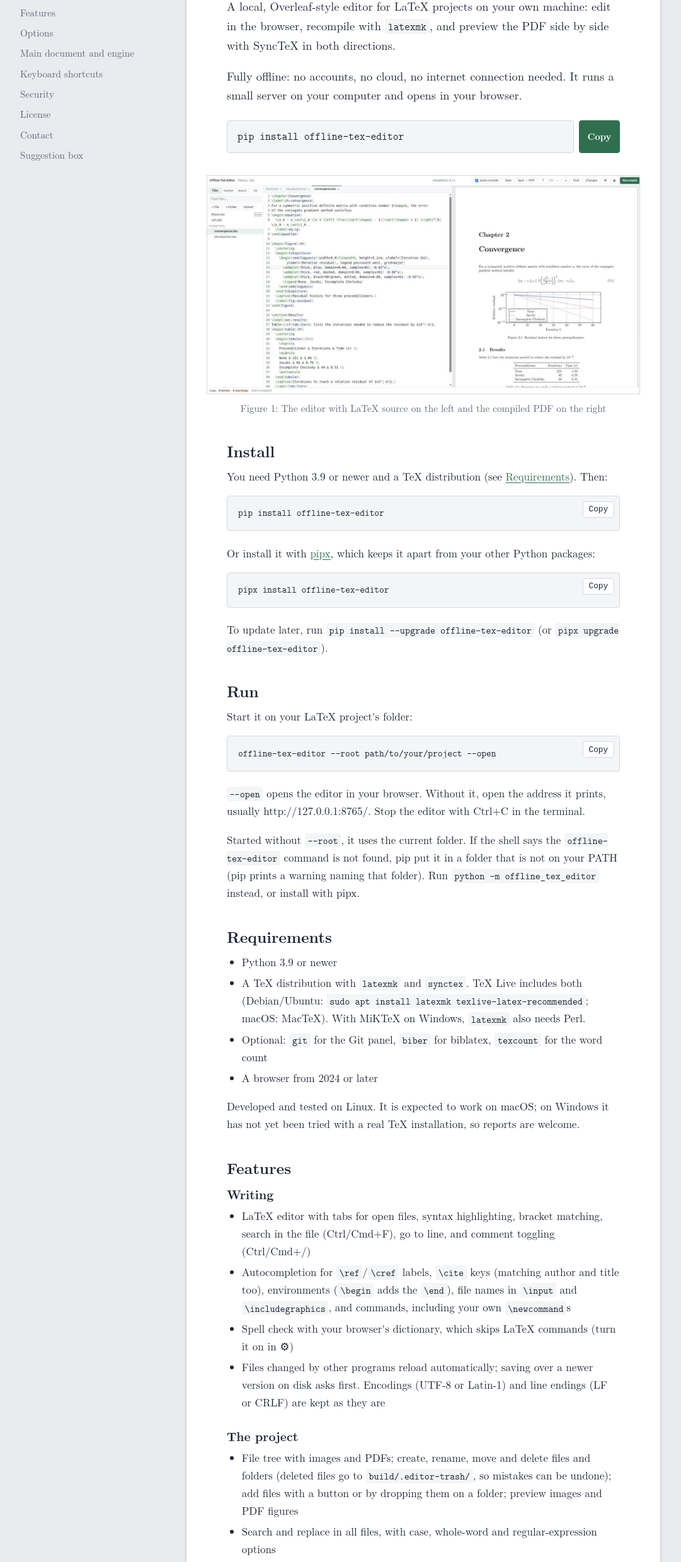
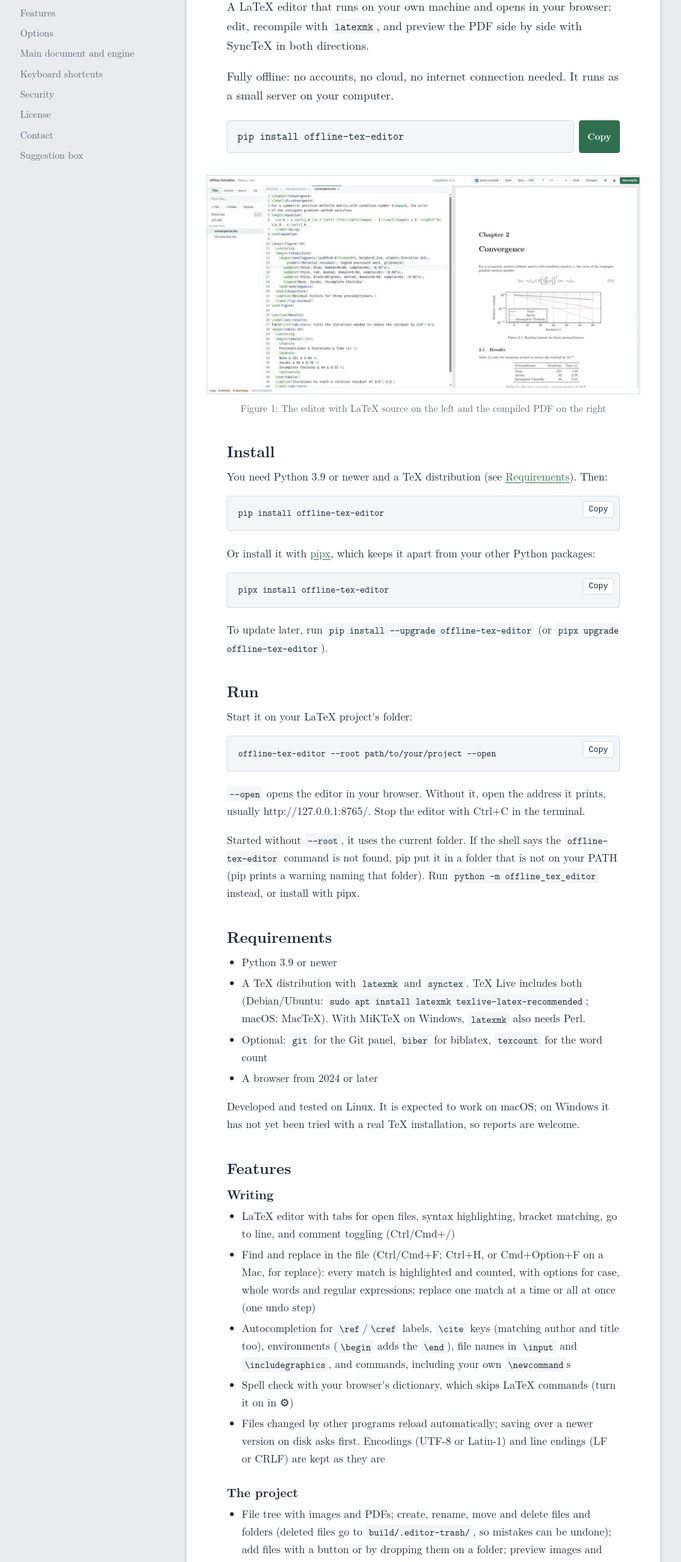
Before and after one commit to offline-tex-editor/offline-tex-editor.github.io, a plain HTML site: page index.html in a window 1280 px wide. Shown: the part 166-2646 px from the top of the page at 63% size, without its empty margins (100-1181 px from the left). Drawn offline with Linux system fonts and the light colour scheme.

Commit message:
Update the website for version 0.2.1

```diff
--- a/index.html
+++ b/index.html
@@ -4,7 +4,7 @@
 <meta charset="utf-8">
 <meta name="viewport" content="width=device-width, initial-scale=1">
 <title>Offline TeX Editor</title>
-<meta name="description" content="A local, Overleaf-style LaTeX editor that runs on your own machine. Install it with pip install offline-tex-editor.">
+<meta name="description" content="A LaTeX editor that runs on your own machine and opens in your browser. Install it with pip install offline-tex-editor.">
 <link rel="icon" href="assets/favicon.svg" type="image/svg+xml">
 <link rel="stylesheet" href="assets/style.css?v=7496e81ffb">
 </head>
@@ -12,7 +12,7 @@
 <a class="skip" href="#main">Skip to the content</a>
 <div class="desk">
   <nav class="toc" aria-label="On this page">
-    <p class="toc-name">Offline TeX Editor <span>0.2.0</span></p>
+    <p class="toc-name">Offline TeX Editor <span>0.2.1</span></p>
     <ul>
 <li><a href="#install">Install</a></li>
 <li><a href="#run">Run</a></li>
@@ -31,8 +31,8 @@
   <main id="main" class="paper">
     <header class="masthead">
       <h1>Offline TeX Editor</h1>
-<p>A local, Overleaf-style editor for LaTeX projects on your own machine: edit in the browser, recompile with <code>latexmk</code>, and preview the PDF side by side with SyncTeX in both directions.</p>
-<p>Fully offline: no accounts, no cloud, no internet connection needed. It runs a small server on your computer and opens in your browser.</p>
+<p>A LaTeX editor that runs on your own machine and opens in your browser: edit, recompile with <code>latexmk</code>, and preview the PDF side by side with SyncTeX in both directions.</p>
+<p>Fully offline: no accounts, no cloud, no internet connection needed. It runs as a small server on your computer.</p>
       <div class="install">
         <code id="pip">pip install offline-tex-editor</code>
         <button type="button" class="copy" data-copy="pip">Copy</button>
@@ -57,9 +57,9 @@
 <p>Developed and tested on Linux. It is expected to work on macOS; on Windows it has not yet been tried with a real TeX installation, so reports are welcome.</p>
 <h2 id="features">Features</h2>
 <h3 id="writing">Writing</h3>
-<ul><li>LaTeX editor with tabs for open files, syntax highlighting, bracket matching, search in the file (Ctrl/Cmd+F), go to line, and comment toggling (Ctrl/Cmd+/)</li><li>Autocompletion for <code>\ref</code>/<code>\cref</code> labels, <code>\cite</code> keys (matching author and title too), environments (<code>\begin</code> adds the <code>\end</code>), file names in <code>\input</code> and <code>\includegraphics</code>, and commands, including your own <code>\newcommand</code>s</li><li>Spell check with your browser's dictionary, which skips LaTeX commands (turn it on in ⚙)</li><li>Files changed by other programs reload automatically; saving over a newer version on disk asks first. Encodings (UTF-8 or Latin-1) and line endings (LF or CRLF) are kept as they are</li></ul>
+<ul><li>LaTeX editor with tabs for open files, syntax highlighting, bracket matching, go to line, and comment toggling (Ctrl/Cmd+/)</li><li>Find and replace in the file (Ctrl/Cmd+F; Ctrl+H, or Cmd+Option+F on a Mac, for replace): every match is highlighted and counted, with options for case, whole words and regular expressions; replace one match at a time or all at once (one undo step)</li><li>Autocompletion for <code>\ref</code>/<code>\cref</code> labels, <code>\cite</code> keys (matching author and title too), environments (<code>\begin</code> adds the <code>\end</code>), file names in <code>\input</code> and <code>\includegraphics</code>, and commands, including your own <code>\newcommand</code>s</li><li>Spell check with your browser's dictionary, which skips LaTeX commands (turn it on in ⚙)</li><li>Files changed by other programs reload automatically; saving over a newer version on disk asks first. Encodings (UTF-8 or Latin-1) and line endings (LF or CRLF) are kept as they are</li></ul>
 <h3 id="the-project">The project</h3>
-<ul><li>File tree with images and PDFs; create, rename, move and delete files and folders (deleted files go to <code>build/.editor-trash/</code>, so mistakes can be undone); add files with a button or by dropping them on a folder; preview images and PDF figures</li><li>Search and replace in all files, with case, whole-word and regular-expression options</li><li>Document outline that follows <code>\input</code>, <code>\include</code>, <code>\subfile</code> and <code>\import</code>, and highlights the current section</li><li>Word count (with <code>texcount</code>, which comes with TeX Live)</li></ul>
+<ul><li>File tree with images and PDFs; create, rename, move and delete files and folders (deleted files go to <code>build/.editor-trash/</code>, so mistakes can be undone); add files with a button or by dropping them on a folder; preview images and PDF figures</li><li>Search and replace in all files, with the same options (Ctrl/Cmd+Shift+F). With regular expressions, <code>$1</code> in the replacement inserts the first group (<code>$&amp;</code> the whole match); backslashes are kept as typed, so <code>\textbf{$1}</code> works</li><li>Document outline that follows <code>\input</code>, <code>\include</code>, <code>\subfile</code> and <code>\import</code>, and highlights the current section</li><li>Word count (with <code>texcount</code>, which comes with TeX Live)</li></ul>
 <h3 id="compiling">Compiling</h3>
 <ul><li>Recompiles on save (can be switched off) or with Ctrl/Cmd+Enter; a Stop button and a time limit for runaway documents; a save made during a compile is compiled next</li><li>pdfLaTeX, XeLaTeX or LuaLaTeX: see <a href="#main-document-and-engine">Main document and engine</a></li><li>Errors and warnings with file and line (click to open), the TeX context, and a plain-language hint for common errors. BibTeX and biber messages are shown too, and an error inside the generated bibliography points at the <code>.bib</code> entry that caused it</li><li>For long documents: a fast draft mode that draws images as boxes, and "compile only" one <code>\include</code>d chapter</li><li>"Changes": a word-level diff of the sources between the last two compiles that changed something</li></ul>
 <h3 id="the-pdf">The PDF</h3>
@@ -75,7 +75,7 @@
 <ol><li><code>--engine</code> on the command line;</li><li>a <code>% !TEX program = xelatex</code> (or <code>lualatex</code>, <code>pdflatex</code>) comment at the top of the main file, as used by TeXShop, TeXstudio and VS Code;</li><li><code>$pdf_mode</code> in the project's <code>.latexmkrc</code> or <code>latexmkrc</code>;</li><li>otherwise pdfLaTeX.</li></ol>
 <p>⚙ shows which one is in effect and why.</p>
 <h2 id="keyboard-shortcuts">Keyboard shortcuts</h2>
-<div class="table"><table><thead><tr><th>Keys</th><th>Action</th></tr></thead><tbody><tr><td>Ctrl/Cmd+S</td><td>Save (and recompile, if auto-compile is on)</td></tr><tr><td>Ctrl/Cmd+Enter</td><td>Recompile</td></tr><tr><td>Ctrl/Cmd+J</td><td>Show the cursor position in the PDF</td></tr><tr><td>Double-click the PDF</td><td>Jump to the source</td></tr><tr><td>Ctrl+Space</td><td>Complete a command, label or citation key</td></tr><tr><td>Ctrl/Cmd+/</td><td>Comment or uncomment lines</td></tr><tr><td>Ctrl/Cmd+F</td><td>Find in the file (in the editor) or in the PDF (elsewhere)</td></tr><tr><td>Ctrl/Cmd+Shift+F</td><td>Search all files</td></tr></tbody></table></div>
+<div class="table"><table><thead><tr><th>Keys</th><th>Action</th></tr></thead><tbody><tr><td>Ctrl/Cmd+S</td><td>Save (and recompile, if auto-compile is on)</td></tr><tr><td>Ctrl/Cmd+Enter</td><td>Recompile</td></tr><tr><td>Ctrl/Cmd+J</td><td>Show the cursor position in the PDF</td></tr><tr><td>Double-click the PDF</td><td>Jump to the source</td></tr><tr><td>Ctrl+Space</td><td>Complete a command, label or citation key</td></tr><tr><td>Ctrl/Cmd+/</td><td>Comment or uncomment lines</td></tr><tr><td>Ctrl/Cmd+F</td><td>Find in the file (in the editor) or in the PDF (elsewhere)</td></tr><tr><td>Ctrl+H, Cmd+Option+F</td><td>Find and replace in the file</td></tr><tr><td>Enter, Shift+Enter</td><td>Next and previous match (also F3 and Ctrl/Cmd+G)</td></tr><tr><td>Ctrl/Cmd+Shift+F</td><td>Search and replace in all files</td></tr></tbody></table></div>
 <h2 id="security">Security</h2>
 <p>The editor is meant for one person on their own machine. It has no login, so:</p>
 <ul><li><strong>Keep the default <code>--host 127.0.0.1</code>.</strong> The Git panel can push with your credentials, and anyone who can reach the port can use it. Binding to another address prints a warning; put something with authentication in front of it if you need remote access.</li><li>File operations stay inside the project folder, never touch <code>.git/</code> or <code>build/</code>, and only open or create editable source types (<code>.tex .bib .sty .cls .bst .md .txt .csv .py .sh</code> and a few more). Uploads are limited to those and to images and PDFs. Deleted files are moved to <code>build/.editor-trash/</code>, not erased.</li><li>It refuses requests that a web page from another site could make while the editor is open: requests whose <code>Host</code> header is not this machine (DNS rebinding), and POSTs that are cross-origin or are not JSON (cross-site request forgery). The page cannot be framed by other sites, and its Content-Security-Policy allows no inline or evaluated scripts. Images are served with a sandboxing policy, so an SVG cannot run scripts.</li><li>Git commands never prompt: a push that needs credentials you have not set up fails with git's message instead of hanging.</li><li>Compiling runs <code>latexmk</code>, which reads the project's <code>.latexmkrc</code> (Perl code); <code>--shell-escape</code> lets the document run programs. Only compile projects you trust, as with any LaTeX toolchain.</li></ul>
@@ -113,13 +113,13 @@
           <label for="s-system">Your system</label>
           <input id="s-system" name="system" placeholder="For example: Ubuntu 24.04, TeX Live 2024, Firefox 130">
         </div>
-        <input type="hidden" name="version" value="0.2.0">
+        <input type="hidden" name="version" value="0.2.1">
         <button type="submit" class="primary">Continue on GitHub</button>
       </form>
     </section>
 
     <footer>
-      <p>Offline TeX Editor 0.2.0, released under the MIT License. It includes CodeMirror (MIT) and pdf.js
+      <p>Offline TeX Editor 0.2.1, released under the MIT License. It includes CodeMirror (MIT) and pdf.js
         (Apache-2.0).</p>
       <p>This page uses no cookies and loads nothing from other sites.</p>
     </footer>
```
Also changed, not shown: 1 other file.
